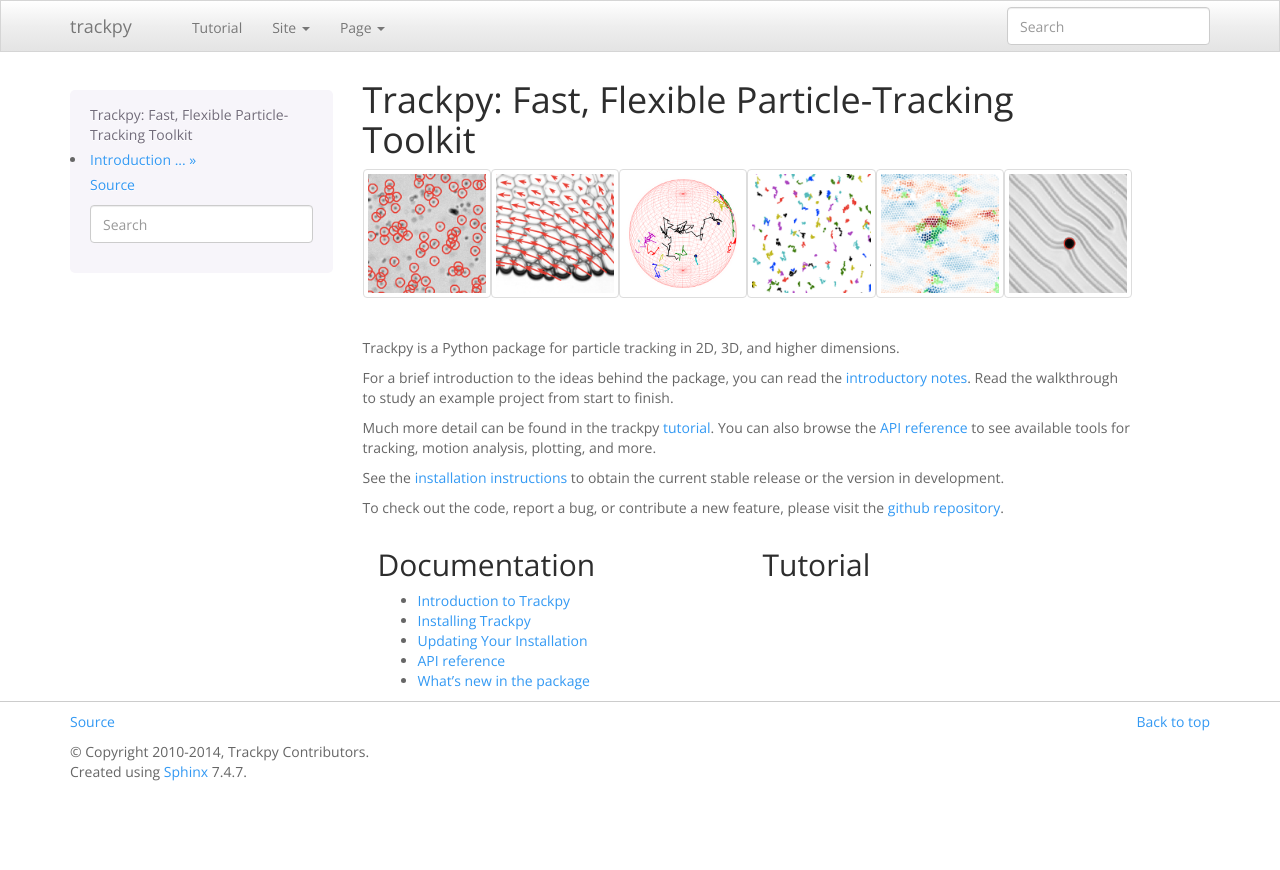
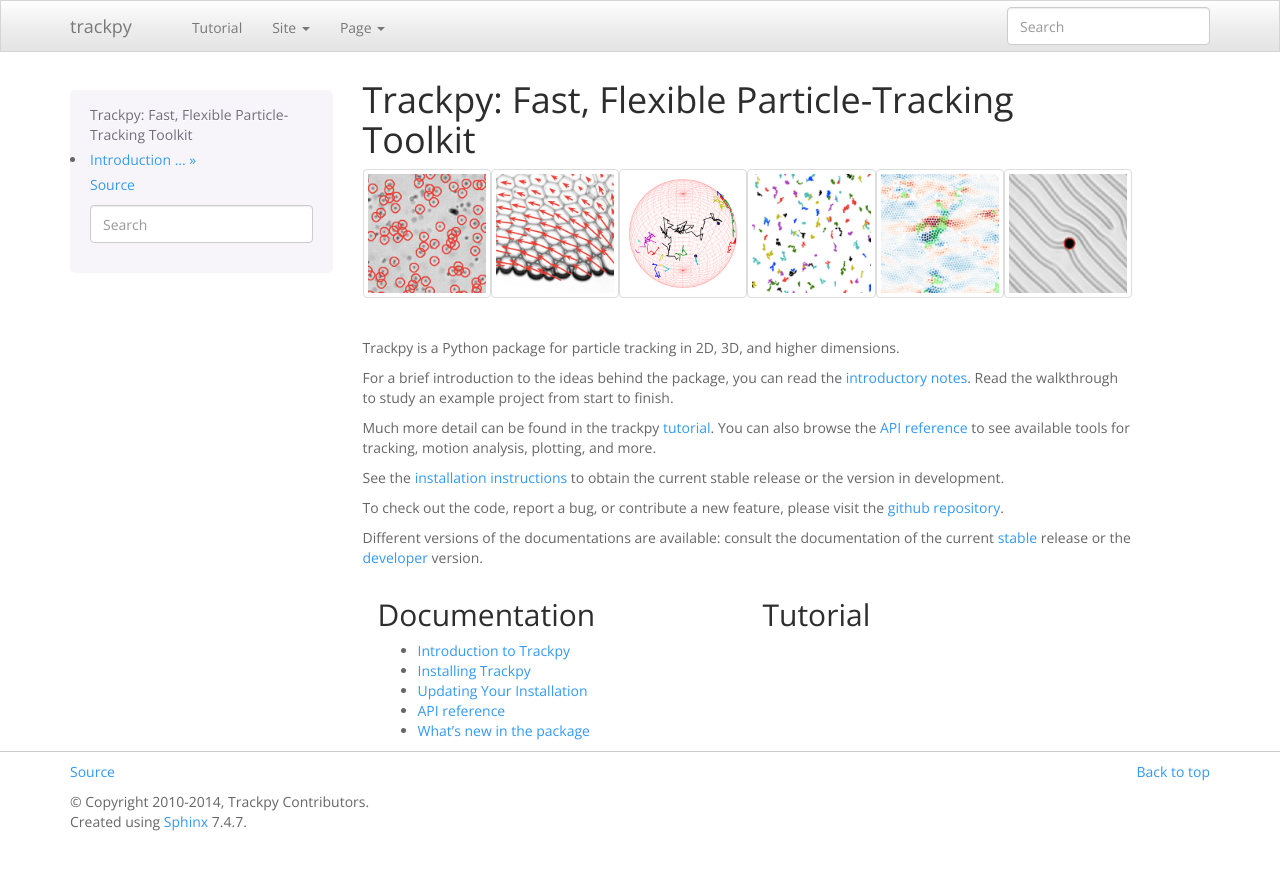
Before and after one commit to soft-matter/trackpy, a Sphinx documentation site: the page built from doc/index.rst, in a window 1280 px wide. Shown: the top 870 px of the page. Built offline with Sphinx 7.4.7, drawn with Linux system fonts in a browser that asks for light colours; pages that are not in the unit, such as notebooks, are missing from menus; the version number could not be read and is left out.

Commit message:
DOC Add reference to developer docs

```diff
--- a/doc/index.rst
+++ b/doc/index.rst
@@ -64,6 +64,10 @@
 To check out the code, report a bug, or contribute a new feature, please visit
 the `github repository <https://github.com/soft-matter/trackpy>`_.
 
+Different versions of the documentations are available: consult the documentation
+of the current `stable <https://http://soft-matter.github.io/trackpy/stable/>`_
+release or the `developer <https://http://soft-matter.github.io/trackpy/dev/>`_ version.
+
 .. raw:: html
 
    <div class="container-fluid">
```
